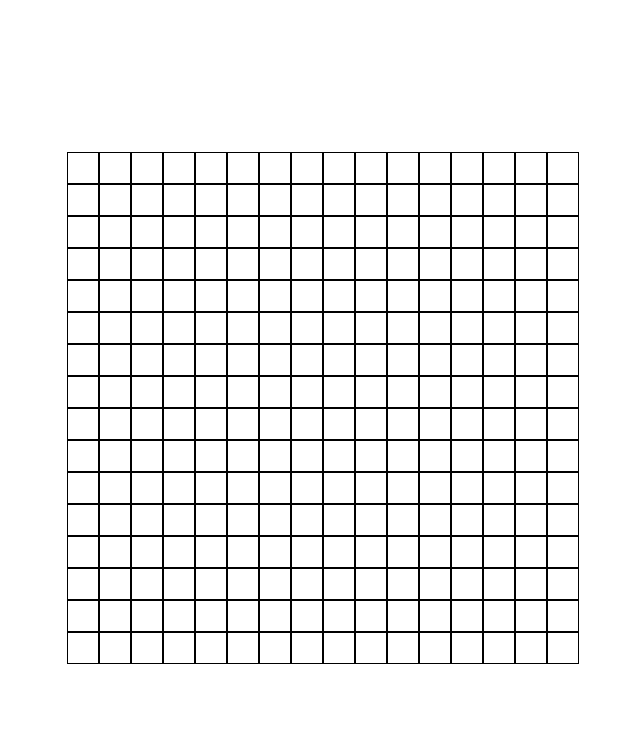
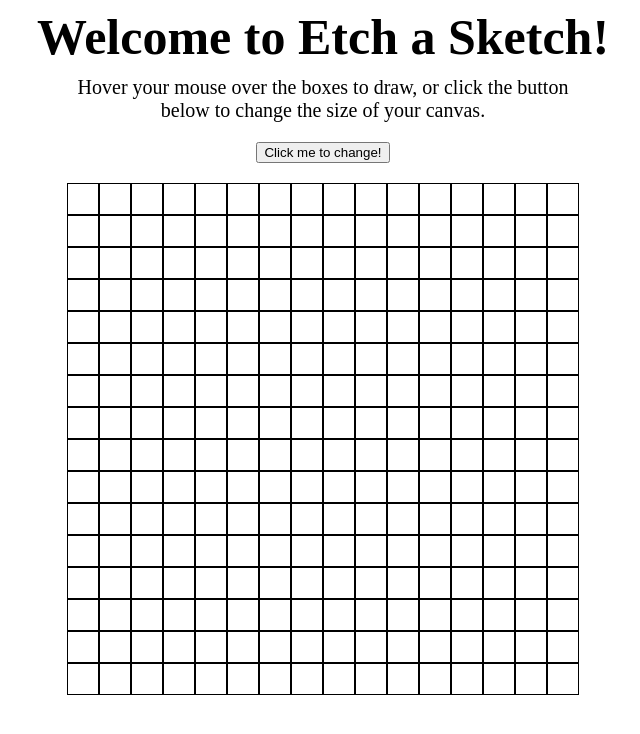
Before and after one commit to positivelyjon/etch-a-sketch, a plain HTML site: page index.html in a window 1280 px wide. Shown: the whole page, without its empty margins (317-957 px from the left). Drawn offline with Linux system fonts and the light colour scheme.

Commit message:
Add title, subheading and non-functional button

```diff
--- a/index.html
+++ b/index.html
@@ -8,6 +8,11 @@
     <script src="./script.js" defer></script>
 </head>
 <body>
+    <div class="header">
+        <div class="title">Welcome to Etch a Sketch!</div>
+        <div class="subtitle">Hover your mouse over the boxes to draw, or click the button below to change the size of your canvas.</div>
+    </div>
+    <button>Click me to change!</button>
     <div class="grid"></div>
 </body>
 </html>
--- a/style.css
+++ b/style.css
@@ -1,8 +1,27 @@
 body {
     display: flex;
+    flex-direction: column;
     justify-content: center;
     align-items: center;
-    height: 800px;
+    gap: 20px;
+}
+
+.header {
+    display: flex;
+    flex-direction: column;
+    align-items: center;
+    gap: 10px;
+}
+
+.title {
+    font-weight: bold;
+    font-size: 50px;
+}
+
+.subtitle {
+    font-size: 20px;
+    text-align: center;
+    width: 500px;
 }
 
 .grid {
```
